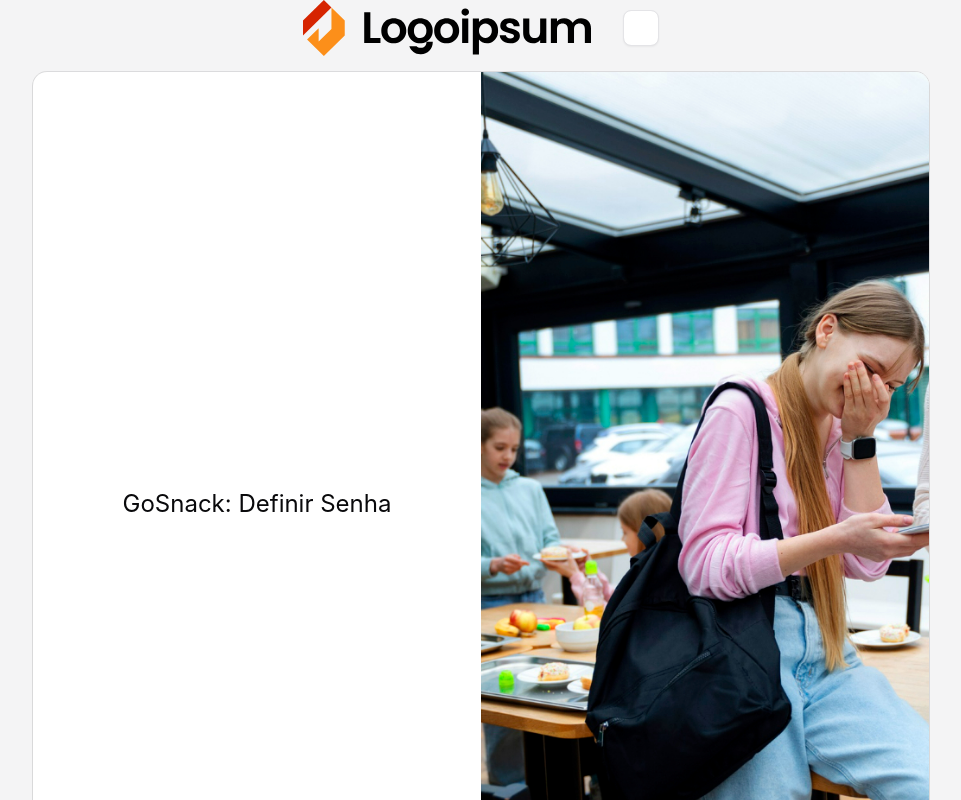
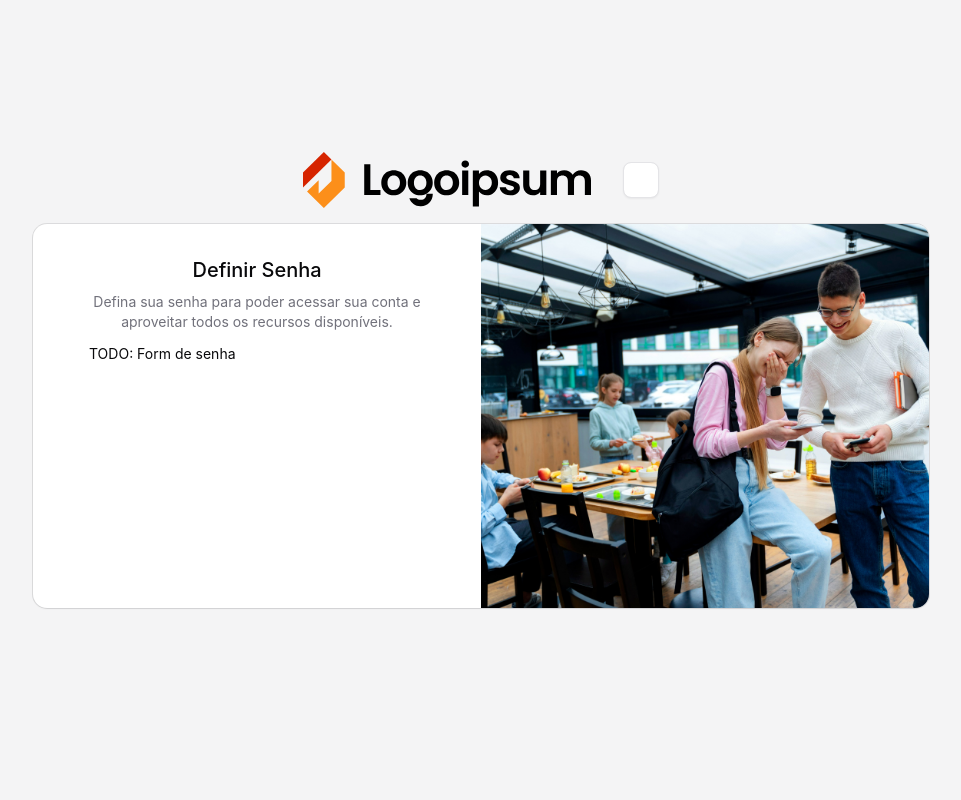
Before and after one commit to alexandreraminelli/gosnack, a Next.js app in the folder gosnack-dashboard/: page /auth/definir-senha in a window 1280 px wide. Shown: the top 800 px of the page, without its empty margins (159-1120 px from the left). Built offline with nearby package versions, Linux system fonts and the light colour scheme; some icons are missing.

Commit message:
feat(set-password): criar página para definir senha após convite

```diff
--- a/gosnack-dashboard/src/app/(auth)/auth/definir-senha/page.tsx
+++ b/gosnack-dashboard/src/app/(auth)/auth/definir-senha/page.tsx
@@ -1,10 +1,31 @@
+import { CardContent, CardDescription, CardHeader, CardTitle } from "@/components/ui/card"
+import { SET_PASSWORD_TEXTS } from "@/constants/texts/auth/set-password.texts"
+import PasswordForm from "@/features/authentication/password-recovery/form/password-form"
+import { Metadata } from "next"
+
+/**
+ * Metadados da página de definir senha.
+ */
+export const metadata: Metadata = {
+  title: SET_PASSWORD_TEXTS.header.title,
+}
+
 /**
  * Página de definir senha após convite para novos usuários.
  */
 export default function SetPasswordPage() {
   return (
-    <div className="flex items-center justify-center w-full h-dvh">
-      <h1 className="text-2xl">GoSnack: Definir Senha</h1>
-    </div>
+    <main className="space-y-3">
+      {/* Header */}
+      <CardHeader className="flex flex-col items-center gap-2 text-center px-0">
+        <CardTitle className="text-xl">{SET_PASSWORD_TEXTS.header.title}</CardTitle>
+        <CardDescription>{SET_PASSWORD_TEXTS.header.description}</CardDescription>
+      </CardHeader>
+
+      <CardContent>
+        {/* Formulário */}
+        <PasswordForm />
+      </CardContent>
+    </main>
   )
 }
--- /dev/null
+++ b/gosnack-dashboard/src/constants/texts/auth/set-password.texts.ts
@@ -0,0 +1,9 @@
+/**
+ *
+ */
+export const SET_PASSWORD_TEXTS = {
+  header: {
+    title: "Definir Senha",
+    description: "Defina sua senha para poder acessar sua conta e aproveitar todos os recursos disponíveis.",
+  },
+} as const
--- /dev/null
+++ b/gosnack-dashboard/src/features/authentication/password-recovery/form/password-form.tsx
@@ -0,0 +1,10 @@
+/**
+ * Formulário para definir uma nova senha para a conta.
+ *
+ * Usado para funcionalidades como:
+ * - Definir senha após criação de conta por um admin
+ * - Redefinir senha
+ */
+export default function PasswordForm() {
+  return <div>TODO: Form de senha</div>
+}
```
